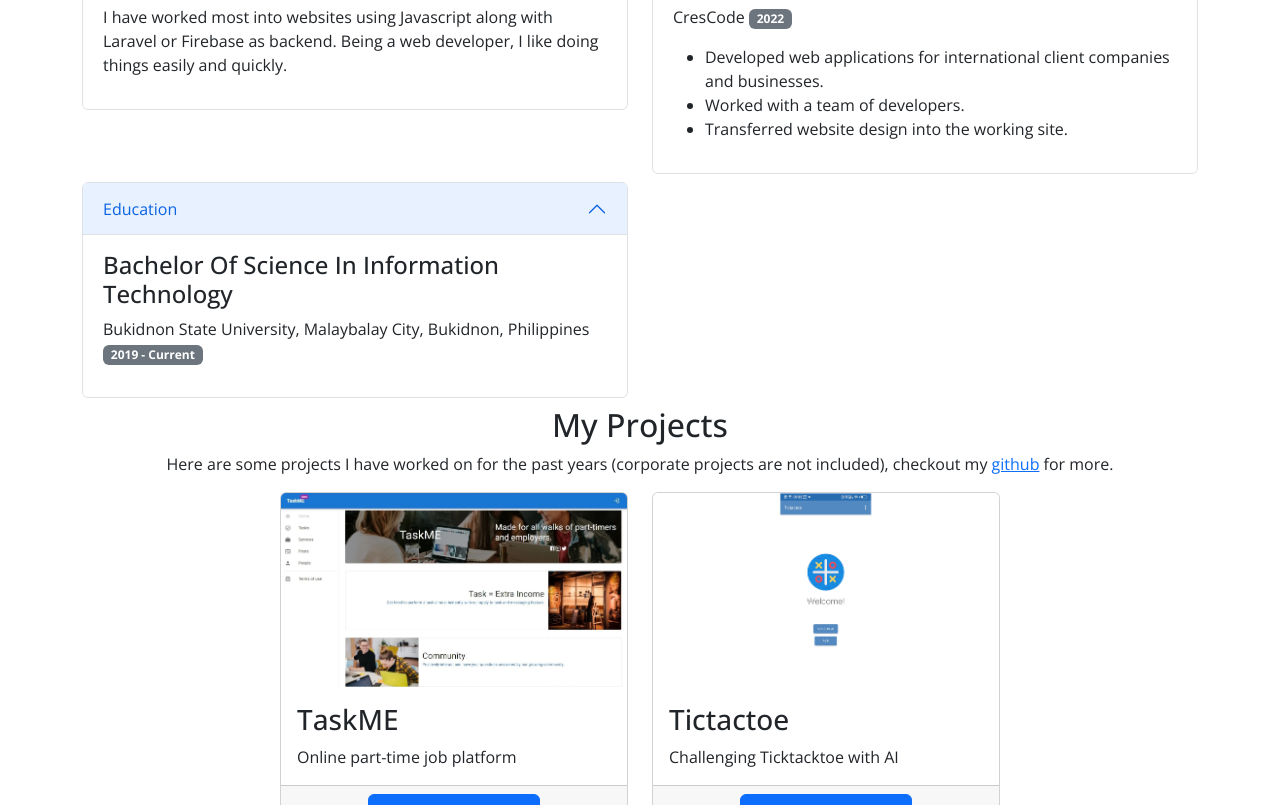
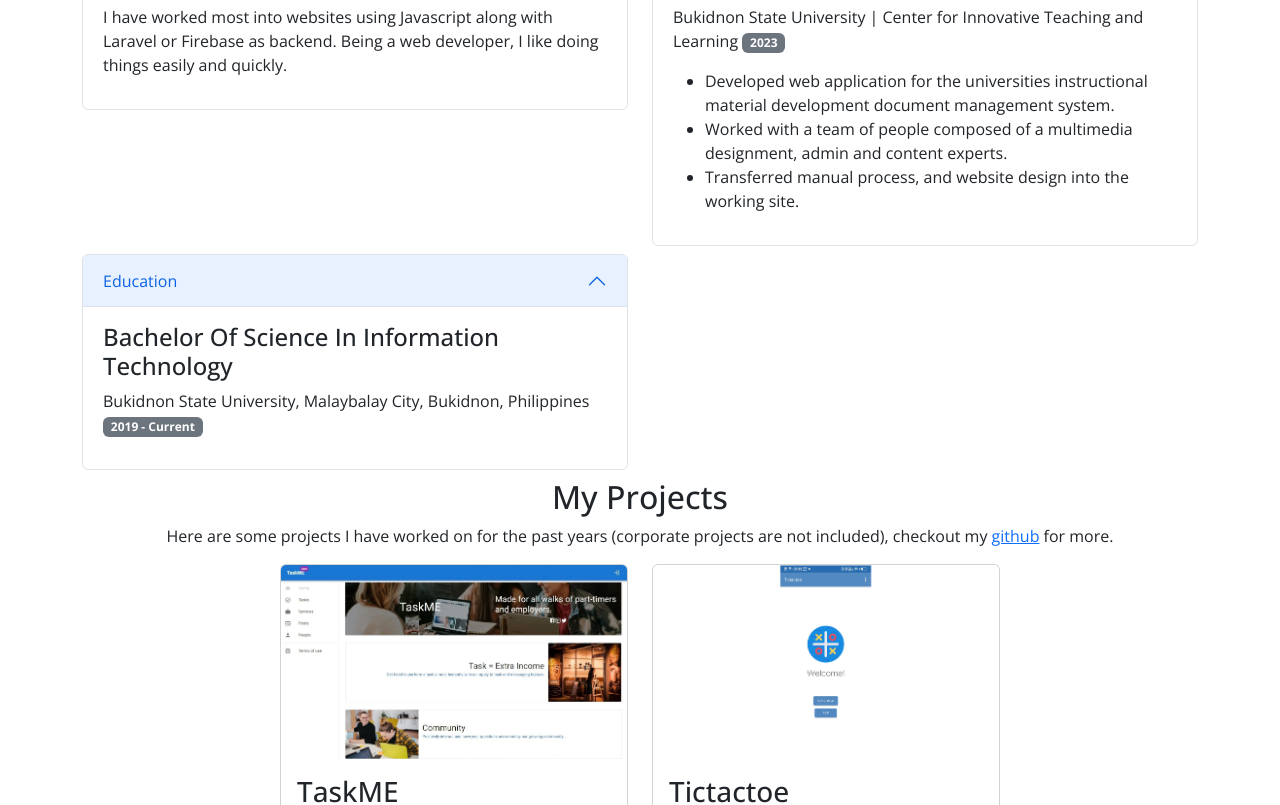
Before and after one commit to jbpcasoy/jbpcasoy.github.io, a plain HTML site: page index.html in a window 1280 px wide. Shown: the part 2129-2934 px from the top of the page. Drawn offline with nearby package versions, Linux system fonts and the light colour scheme.

Commit message:
updated work experience

```diff
--- a/index.html
+++ b/index.html
@@ -500,16 +500,15 @@
                   <div class="accordion-body">
                     <h4>Web Developer</h4>
                     <p>
-                      CresCode
-                      <span class="badge bg-secondary">2022</span>
+                      Bukidnon State University | Center for Innovative Teaching and Learning
+                      <span class="badge bg-secondary">2023</span>
                     </p>
                     <ul>
                       <li>
-                        Developed web applications for international client
-                        companies and businesses.
+                        Developed web application for the universities instructional material development document management system.
                       </li>
-                      <li>Worked with a team of developers.</li>
-                      <li>Transferred website design into the working site.</li>
+                      <li>Worked with a team of people composed of a multimedia designment, admin and content experts.</li>
+                      <li>Transferred manual process, and website design into the working site.</li>
                     </ul>
                   </div>
                 </div>
```
